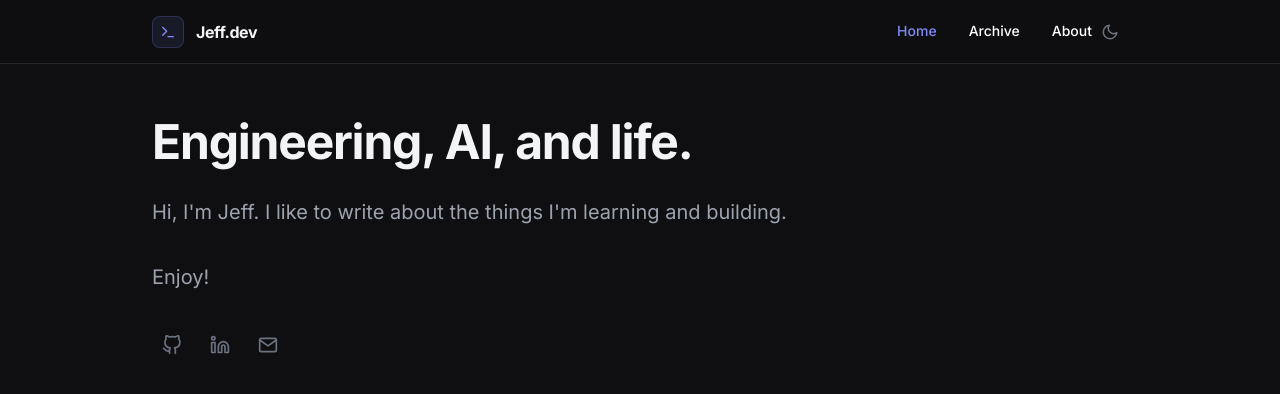
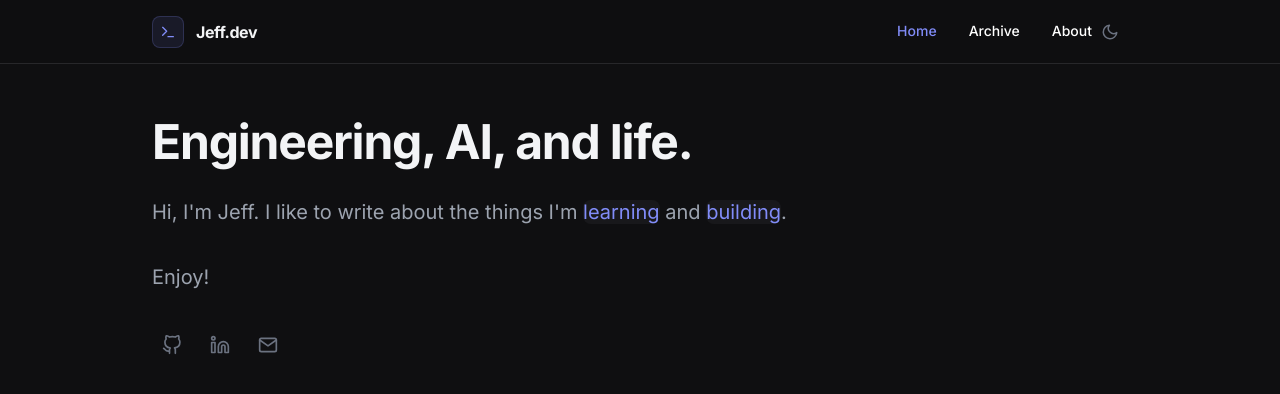
Before and after one commit to jeffgbradley2/jeffgbradley2.github.io, a Jekyll site: the page built from index.html, in a window 1280 px wide. Shown: the top 394 px of the page. Built offline with Jekyll 4.4.1, drawn with Linux system fonts in a browser that asks for light colours.

Commit message:
style: add purple highlight to hero keywords

```diff
--- a/_sass/_components.scss
+++ b/_sass/_components.scss
@@ -785,7 +785,8 @@
   margin-bottom: var(--space-4);
 }
 
-.about-intro .highlight {
+.about-intro .highlight,
+.hero .highlight {
   color: var(--accent);
 }
 
--- a/index.html
+++ b/index.html
@@ -8,7 +8,7 @@ description: Engineering, AI, and life - a blog by Jeff Bradley
 <section class="hero">
   <h1 class="hero-title">Engineering, AI, and life.</h1>
   <p class="hero-subtitle">
-    Hi, I'm Jeff. I like to write about the things I'm learning and building.
+    Hi, I'm Jeff. I like to write about the things I'm <span class="highlight">learning</span> and <span class="highlight">building</span>.
   </p>
   <p class="hero-subtitle">
     Enjoy!
```
